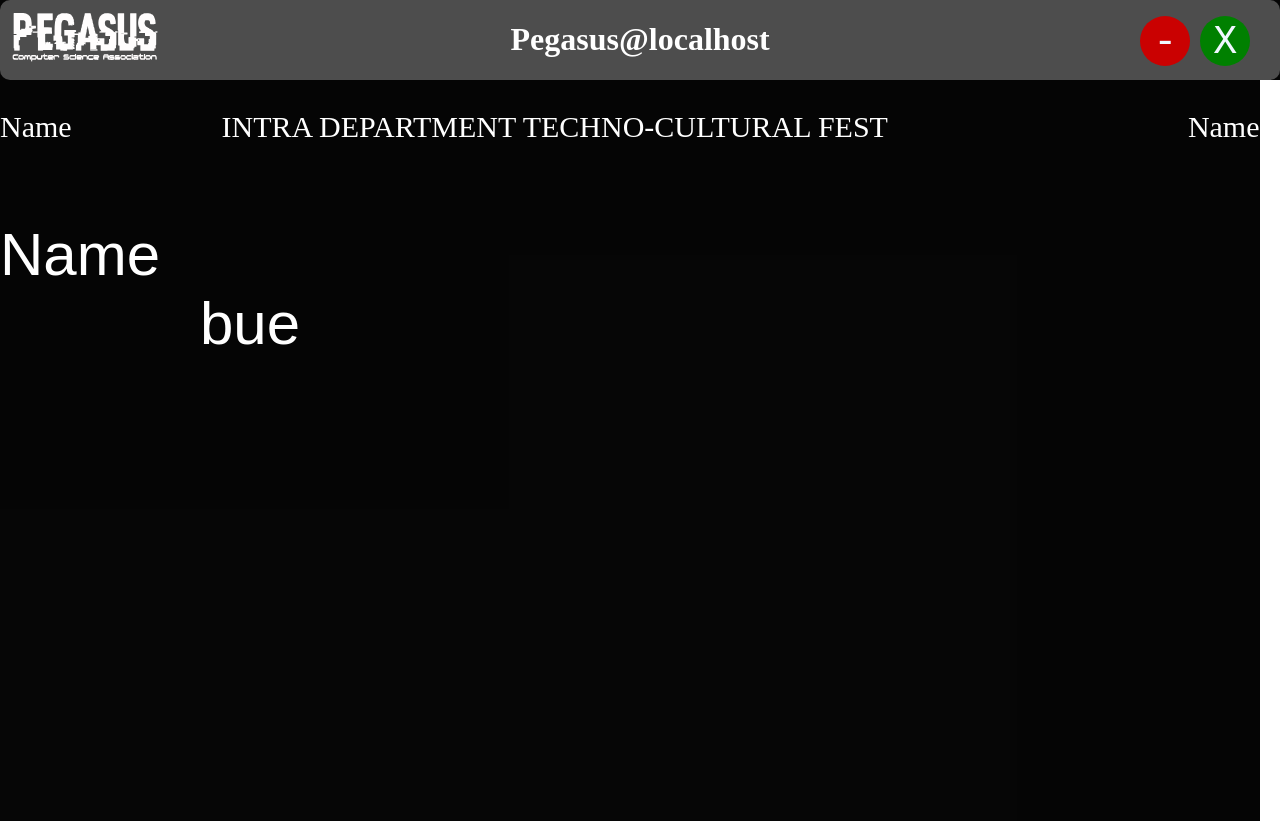
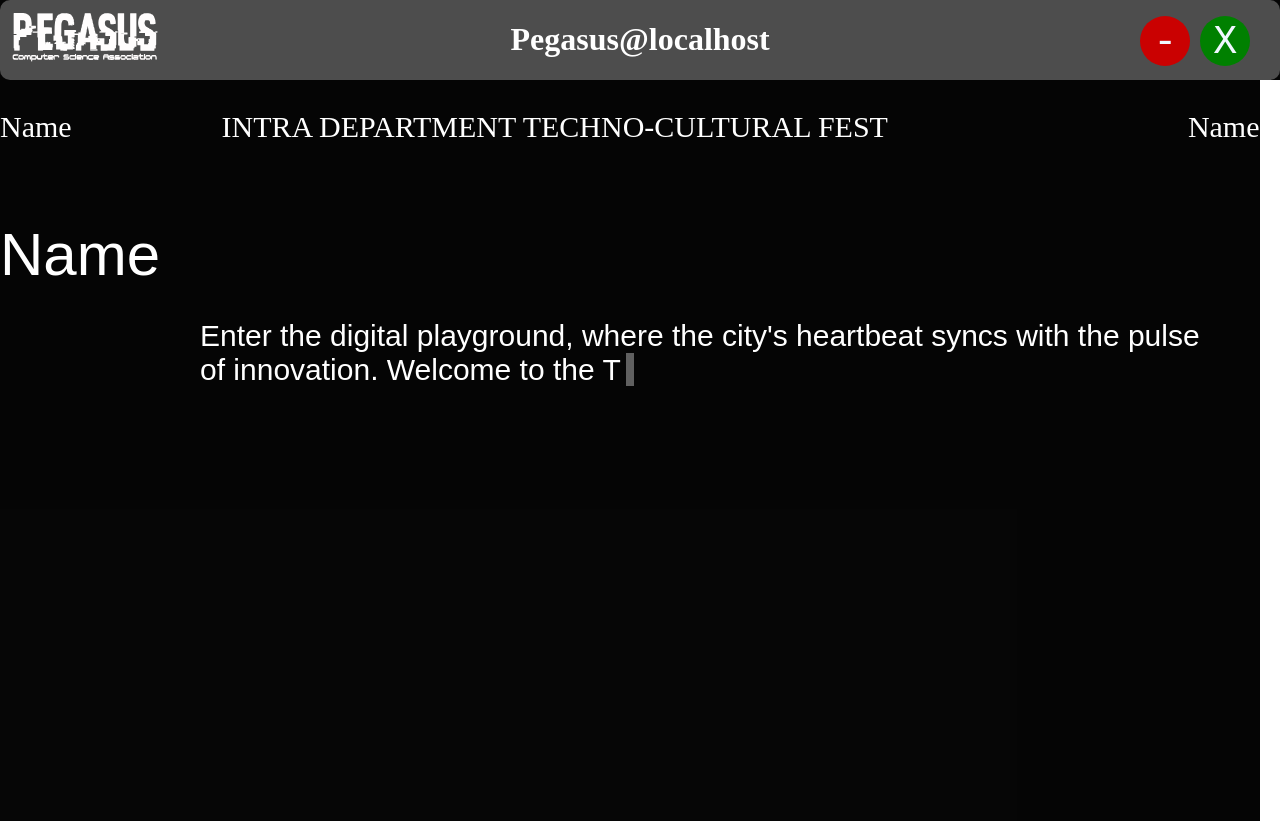
Before and after one commit to ArdenDiago/Oracle24, a React (Vite) app: page / in a window 1280 px wide. Built offline with nearby package versions, Linux system fonts and the light colour scheme; a web font is replaced by a local one.

Commit message:
text done

```diff
--- a/src/Component/IndexElements/Background/Background2.jsx
+++ b/src/Component/IndexElements/Background/Background2.jsx
@@ -58,7 +58,7 @@ export default function Background() {
         </div>
         <div className="myTer">
           {/* <Line intruction={command} /> */}
-          <Name x="Name" y = "bue"></Name>
+          <Name x="Name" y = "Enter the digital playground, where the city's heartbeat syncs with the pulse of innovation. Welcome to the Techno Cultural Fest Oracle, where every pixel holds a secret and every line of code whispers prophecy. In this realm of digital liberation, where information is power and connection is key, we harness the power of technology to unlock the mysteries of tomorrow. So, fellow hackers, gear up, plug in, and let the revolution begin. Welcome to the  Oracle, where freedom reigns supreme in the digital age"></Name>
         </div>
       </div>
     </>
--- a/src/Component/IndexElements/Background/Man/Name.css
+++ b/src/Component/IndexElements/Background/Man/Name.css
@@ -1,15 +1,18 @@
-@import url('https://fonts.cdnfonts.com/css/cascadia-code');
+@import url("https://fonts.cdnfonts.com/css/cascadia-code");
 
-.Name, .ls{
+.Name,
+.ls {
   /* display: block; */
   /* top: 20px; */
   color: white;
   margin: auto;
-    font-family: 'Cascadia Code', sans-serif;
+  font-family: "Cascadia Code", sans-serif;
   text-align: left;
   font-size: 60px;
 }
 .ls {
+  padding-right: 50px;
+  font-size: 30px;
   padding-left: 200px;
 }
 .background-width {
@@ -30,3 +33,40 @@
 .left {
   justify-self: right;
 }
+
+/* my */
+.text-control-parent {
+    display: inline;
+    padding-left: 5px;
+}
+.text-control {
+    display: inline;
+    color: #606060;
+    background-color: #606060;
+    -webkit-animation: blink 1s step-end infinite;
+    animation: blink 1s step-end infinite;
+}
+
+@-webkit-keyframes blink {
+  0% {
+    opacity: 1;
+  }
+  50% {
+    opacity: 0;
+  }
+  100% {
+    opacity: 1;
+  }
+}
+
+@keyframes blink {
+  0% {
+    opacity: 1;
+  }
+  50% {
+    opacity: 0;
+  }
+  100% {
+    opacity: 1;
+  }
+}
--- a/src/Component/IndexElements/Background/Man/Name.jsx
+++ b/src/Component/IndexElements/Background/Man/Name.jsx
@@ -1,24 +1,40 @@
 import "./Name.css";
 
+import { useState, useEffect } from "react";
+
 export default function Name({ x, y }) {
+  const [textValue, setTextValue] = useState("");
+  const lenOfText = y.length;
+  const timeout = 50;
+
+  useEffect(() => {
+    setTimeout(() => {
+      if (textValue.length !== lenOfText) {
+        setTextValue((prevText) => prevText + y[textValue.length]); // Append character at the current length of textValue
+      }
+    }, timeout);
+  }, [textValue, lenOfText, y]);
   return (
     <>
       <div className="background-width">
         <div className="header-name">
-            <div className="header-command-name">
-                {x}
-            </div>
-            <div className="header-command-name">
-                <p>INTRA DEPARTMENT TECHNO-CULTURAL FEST</p>
-            </div>
+          <div className="header-command-name">{x}</div>
+          <div className="header-command-name">
+            <p>INTRA DEPARTMENT TECHNO-CULTURAL FEST</p>
+          </div>
 
-            <div className="header-command-name left">
-                {x}
-            </div>
+          <div className="header-command-name left">{x}</div>
         </div>
         <div>
           <div className="Name">{x}</div>
-          <div className="ls">{y}</div>
+          <div className="ls">
+            <p>
+              {textValue}
+              <div className="text-control-parent">
+                <div className="text-control">|</div>
+              </div>
+            </p>
+          </div>
         </div>
       </div>
     </>
```
Lines whose indentation alone changed are shown as unchanged.
